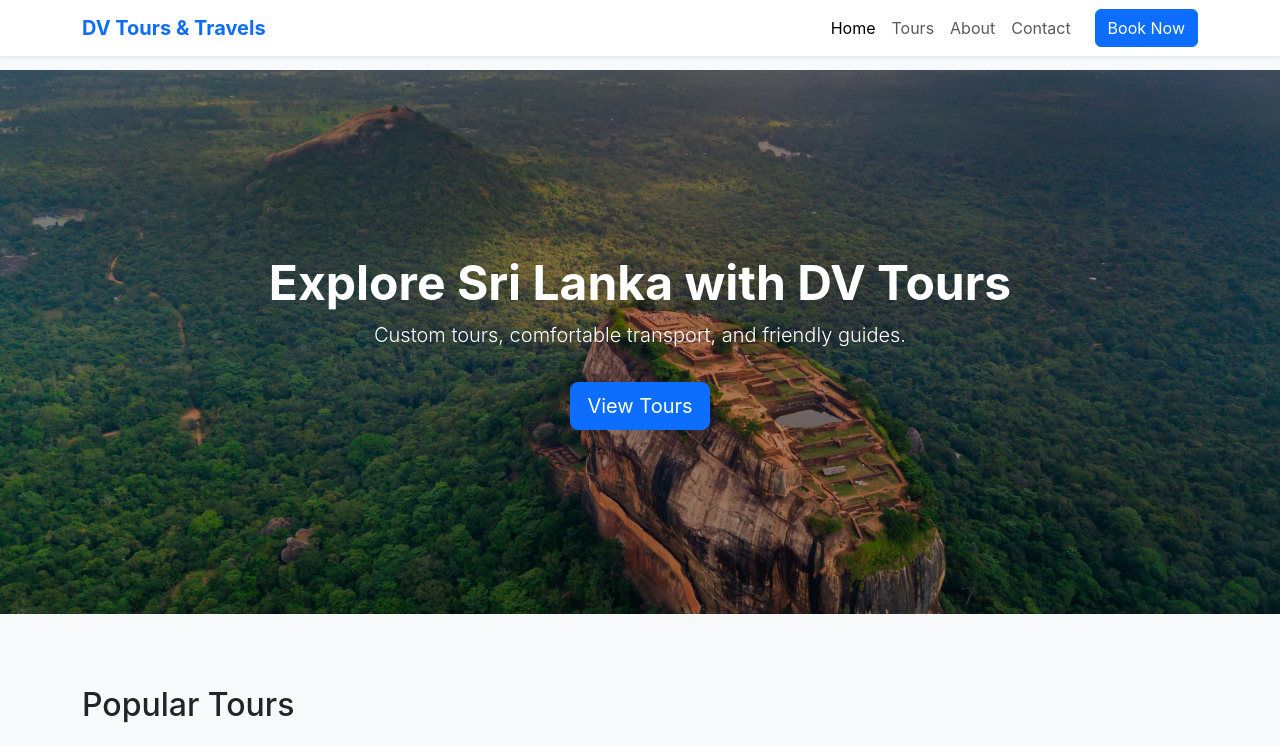
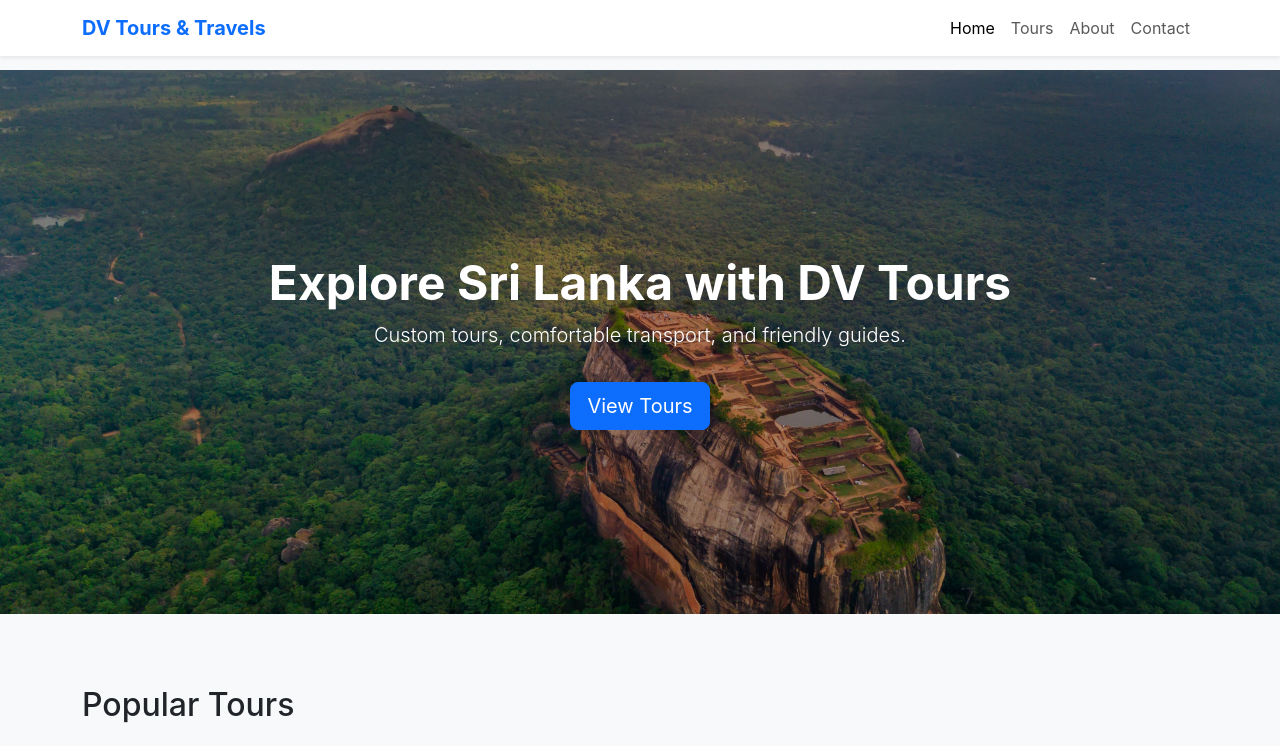
Before and after one commit to dilantharaka22759/dv_tours_new, a React (Vite) app: page / in a window 1280 px wide. Shown: the top 746 px of the page. Built offline with nearby package versions, Linux system fonts and the light colour scheme; grey boxes are pictures that could not be loaded.

Commit message:
remove booking button

```diff
--- a/src/components/Navbar.jsx
+++ b/src/components/Navbar.jsx
@@ -17,7 +17,6 @@ return (
 <li className="nav-item"><NavLink className="nav-link" to="/tours">Tours</NavLink></li>
 <li className="nav-item"><NavLink className="nav-link" to="/about">About</NavLink></li>
 <li className="nav-item"><NavLink className="nav-link" to="/contact">Contact</NavLink></li>
-<li className="nav-item ms-3"><Link className="btn btn-primary" to="/booking">Book Now</Link></li>
 </ul>
 </div>
 </div>
```
